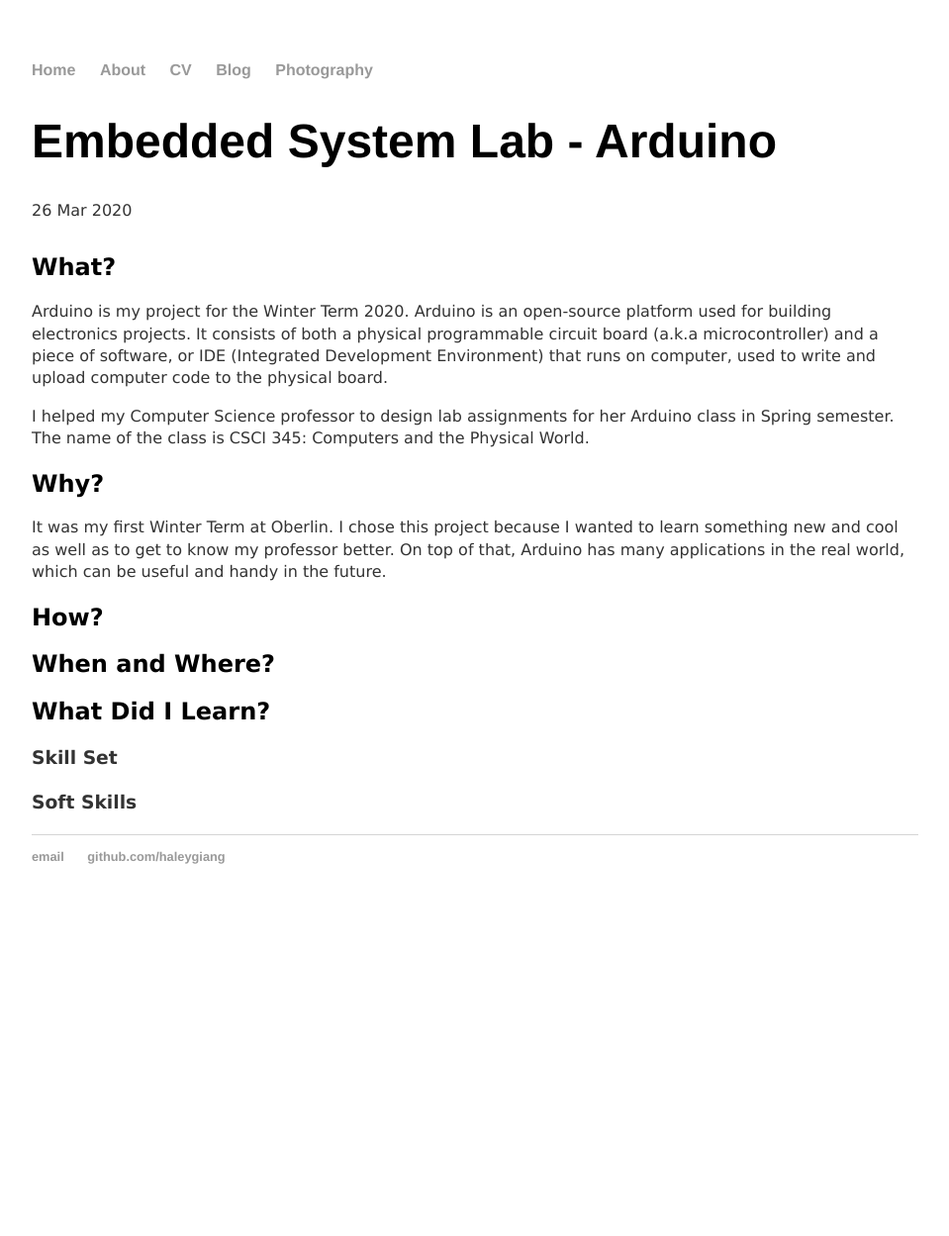
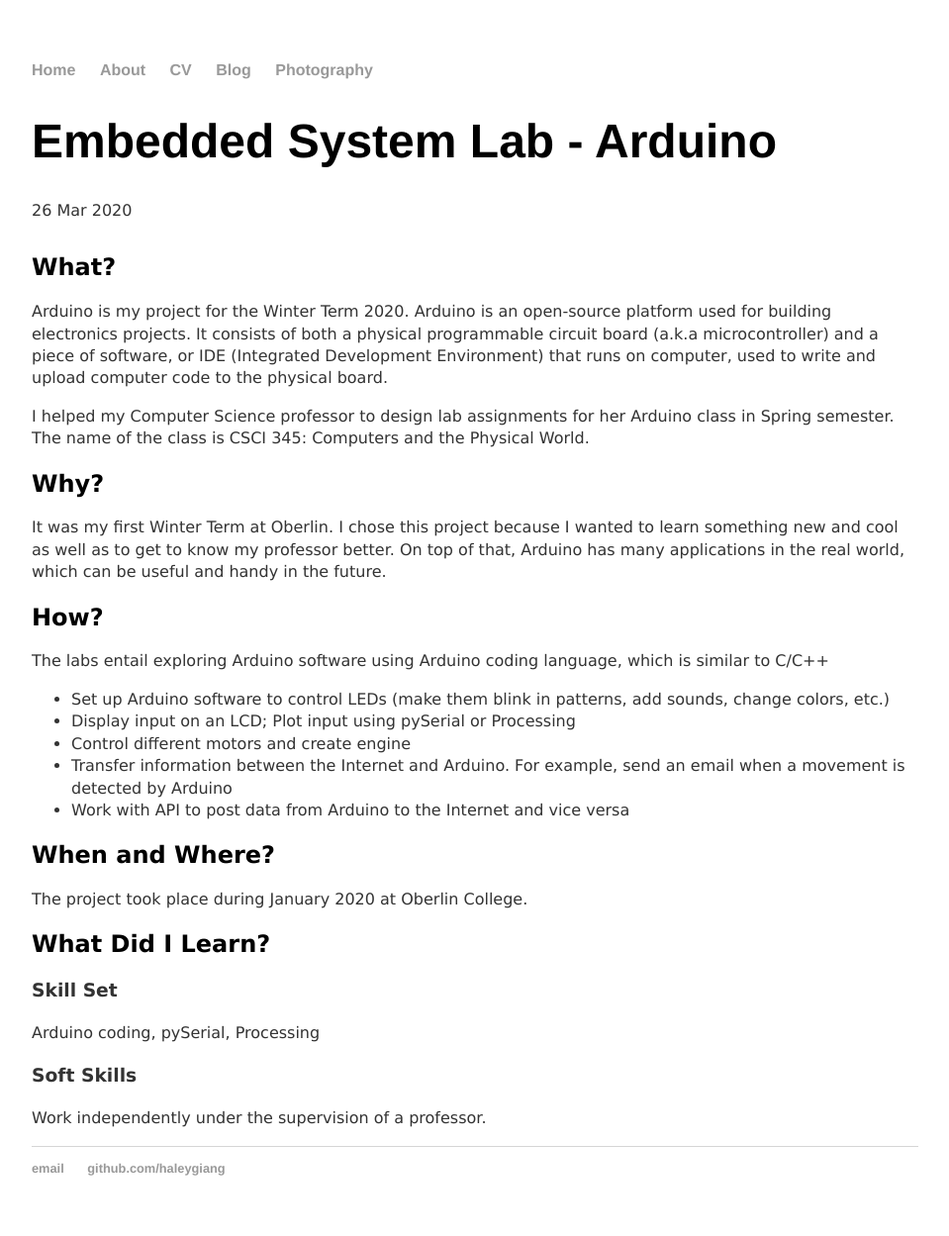
Before and after one commit to haleygiang/haleygiang.github.io, a Jekyll site: the page built from _posts/2020-03-26-arduino.md, in a window 1280 px wide. Shown: the whole page at 99% size, without its empty margins (160-1119 px from the left). Built offline with Jekyll 4.4.1, drawn with Linux system fonts in a browser that asks for light colours; before the commit the page ends 935 px from its top, so only the background shows below that.

Commit message:
Update 2020-03-26-arduino.md

```diff
--- a/_posts/2020-03-26-arduino.md
+++ b/_posts/2020-03-26-arduino.md
@@ -19,10 +19,22 @@ permalink: /arduino/
 </p>
 
 <h2>How?</h2>
-
+<p>
+	The labs entail exploring Arduino software using Arduino coding language, which is similar to C/C++
+</p>
+<ul>
+	<li>Set up Arduino software to control LEDs (make them blink in patterns, add sounds, change colors, etc.)</li>
+	<li>Display input on an LCD; Plot input using pySerial or Processing</li>
+	<li>Control different motors and create engine</li>
+	<li>Transfer information between the Internet and Arduino. For example, send an email when a movement is detected by Arduino</li>
+	<li>Work with API to post data from Arduino to the Internet and vice versa</li>
+</ul>
 
 <h2>When and Where?</h2>
+<p>The project took place during January 2020 at Oberlin College.</p>
 
 <h2>What Did I Learn?</h2>
 <h3>Skill Set</h3>
+<p>Arduino coding, pySerial, Processing</p>
 <h3>Soft Skills</h3>
+<p>Work independently under the supervision of a professor.</p>
```
